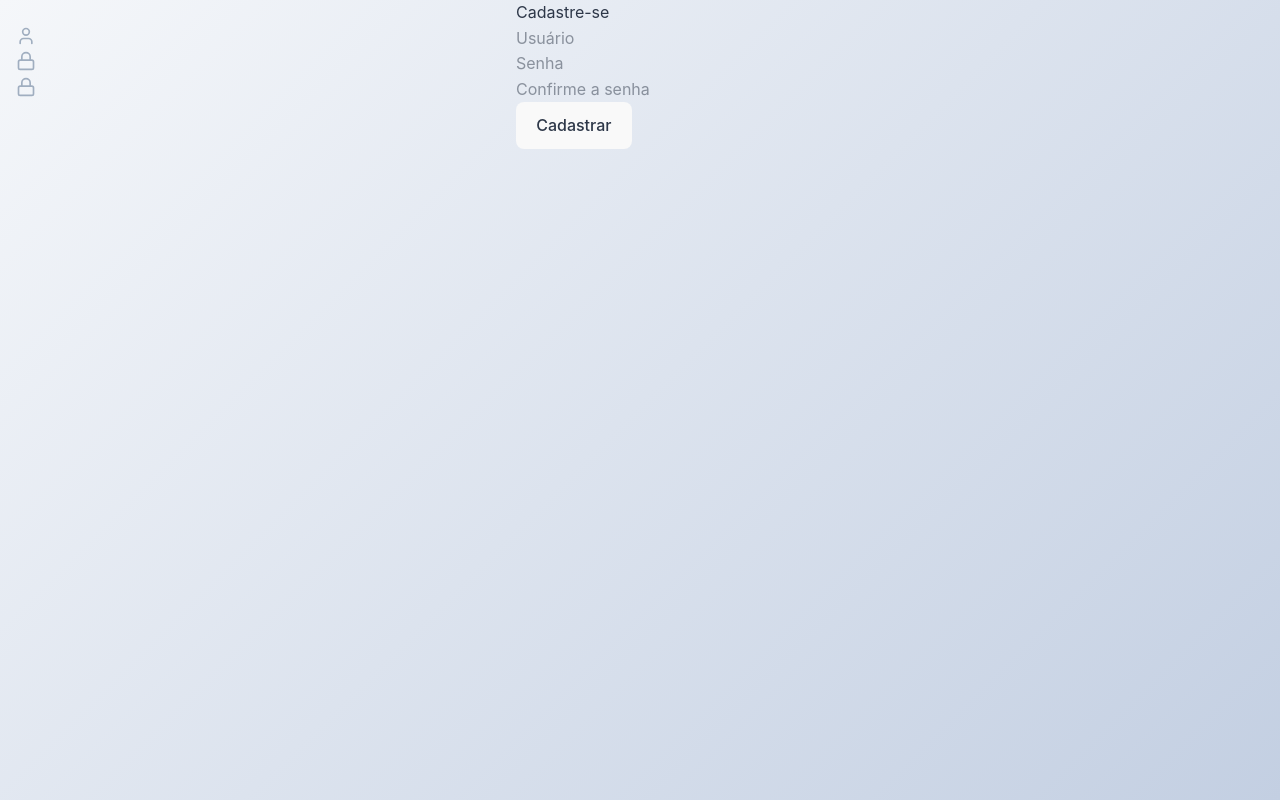
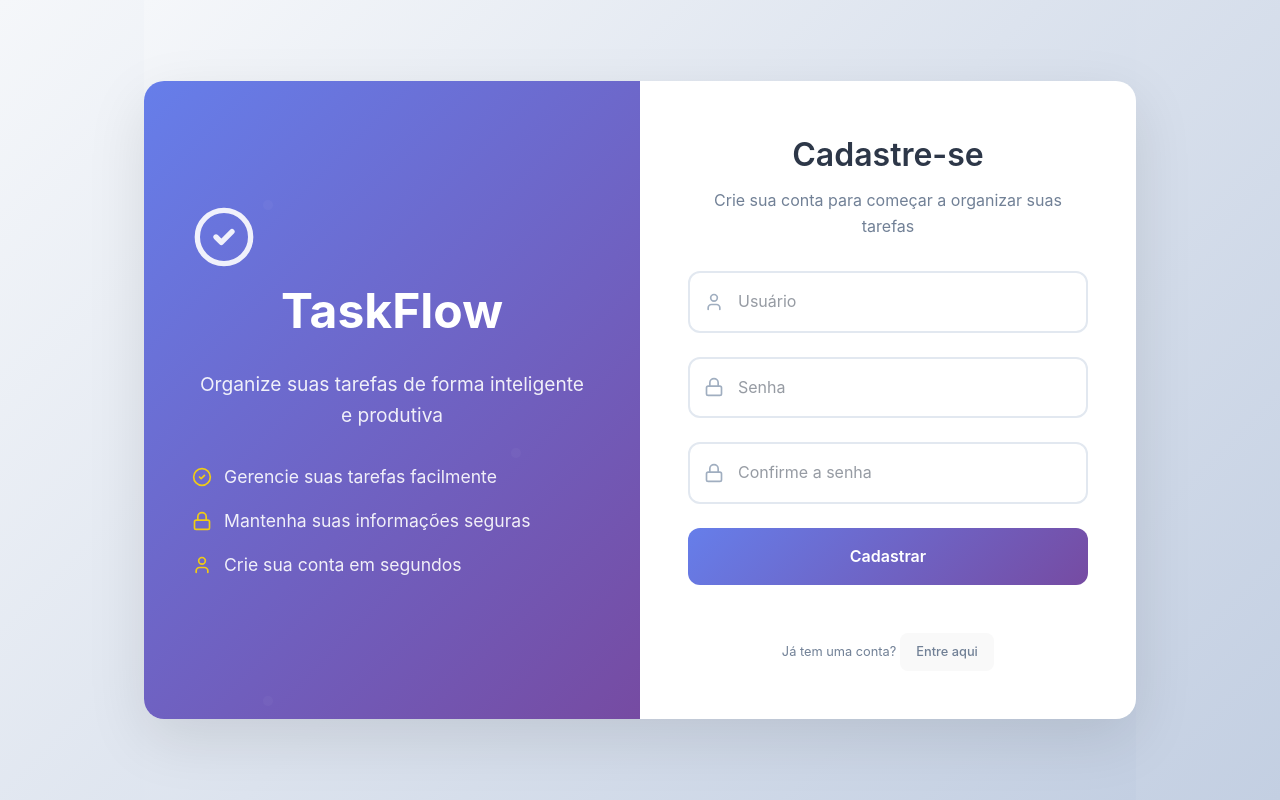
Before and after one commit to 1LeoAlves/DjangoReactJS_System, a React (Vite) app in the folder FrontEnd/DjangoReactJs/: page /register in a window 1280 px wide. Built offline with nearby package versions, Linux system fonts and the light colour scheme.

Commit message:
register screen

```diff
--- a/FrontEnd/DjangoReactJs/src/components/Register.jsx
+++ b/FrontEnd/DjangoReactJs/src/components/Register.jsx
@@ -1,7 +1,7 @@
 import React, { useState } from 'react';
 import { useNavigate } from 'react-router-dom';
-import API from '../services/api'; // seu axios já configurado
-import { CircleCheck as CheckCircle, Lock, User, CircleAlert as AlertCircle } from 'lucide-react';
+import API from '../services/api';
+import { CircleCheck as CheckCircle, User, Lock, CircleAlert as AlertCircle } from 'lucide-react';
 
 const Register = () => {
   const [formData, setFormData] = useState({
@@ -37,18 +37,14 @@ const Register = () => {
     }
 
     try {
-      const response = await API.post('/users/', {
+      // Criação do usuário no backend
+      await API.post('/users/', {
         username: formData.username,
         password: formData.password
       });
 
-      // Salva tokens recebidos do backend
-      localStorage.setItem('access_token', response.data.access);
-      localStorage.setItem('refresh_token', response.data.refresh);
-      localStorage.setItem('username', response.data.username);
-
-      // Redireciona para /home após cadastro
-      navigate('/home');
+      // Redireciona para login após cadastro
+      navigate('/login');
     } catch (err) {
       console.error('Erro ao cadastrar:', err);
       setError('Não foi possível cadastrar. Tente outro usuário.');
@@ -57,10 +53,46 @@ const Register = () => {
   };
 
   return (
-    <div className="register-container">
+    <div className="login-container">
+      <div className="login-content">
+        {/* Left Section */}
+        <div className="left-section">
+          <div className="welcome-content">
+            <div className="logo-section">
+              <div className="logo-icon">
+                <CheckCircle size={64} />
+              </div>
+              <h1>TaskFlow</h1>
+            </div>
+            <p className="lead">Organize suas tarefas de forma inteligente e produtiva</p>
+            <div className="features">
+              <div className="feature-item">
+                <CheckCircle size={20} />
+                <span>Gerencie suas tarefas facilmente</span>
+              </div>
+              <div className="feature-item">
+                <Lock size={20} />
+                <span>Mantenha suas informações seguras</span>
+              </div>
+              <div className="feature-item">
+                <User size={20} />
+                <span>Crie sua conta em segundos</span>
+              </div>
+            </div>
+          </div>
+        </div>
+
+        {/* Right Section */}
+        <div className="right-section">
+          <div className="login-form-container">
+            <div className="login-header">
               <h2>Cadastre-se</h2>
-      <form onSubmit={handleSubmit} className="register-form">
+              <p>Crie sua conta para começar a organizar suas tarefas</p>
+            </div>
+
+            <form onSubmit={handleSubmit} className="login-form">
               <div className="form-group">
+                <div className="input-wrapper">
                   <User className="input-icon" size={20} />
                   <input
                     type="text"
@@ -71,8 +103,10 @@ const Register = () => {
                     required
                   />
                 </div>
+              </div>
 
               <div className="form-group">
+                <div className="input-wrapper">
                   <Lock className="input-icon" size={20} />
                   <input
                     type="password"
@@ -83,8 +117,10 @@ const Register = () => {
                     required
                   />
                 </div>
+              </div>
 
               <div className="form-group">
+                <div className="input-wrapper">
                   <Lock className="input-icon" size={20} />
                   <input
                     type="password"
@@ -95,8 +131,9 @@ const Register = () => {
                     required
                   />
                 </div>
+              </div>
 
-        <button type="submit" disabled={isLoading}>
+              <button type="submit" className="btn-primary" disabled={isLoading}>
                 {isLoading ? 'Cadastrando...' : 'Cadastrar'}
               </button>
 
@@ -106,7 +143,14 @@ const Register = () => {
                   <span>{error}</span>
                 </div>
               )}
+
+              <div className="demo-info">
+                <small>Já tem uma conta? <button type="button" onClick={() => navigate('/login')}>Entre aqui</button></small>
+              </div>
             </form>
+          </div>
+        </div>
+      </div>
     </div>
   );
 };
```
Lines whose indentation alone changed are shown as unchanged.
